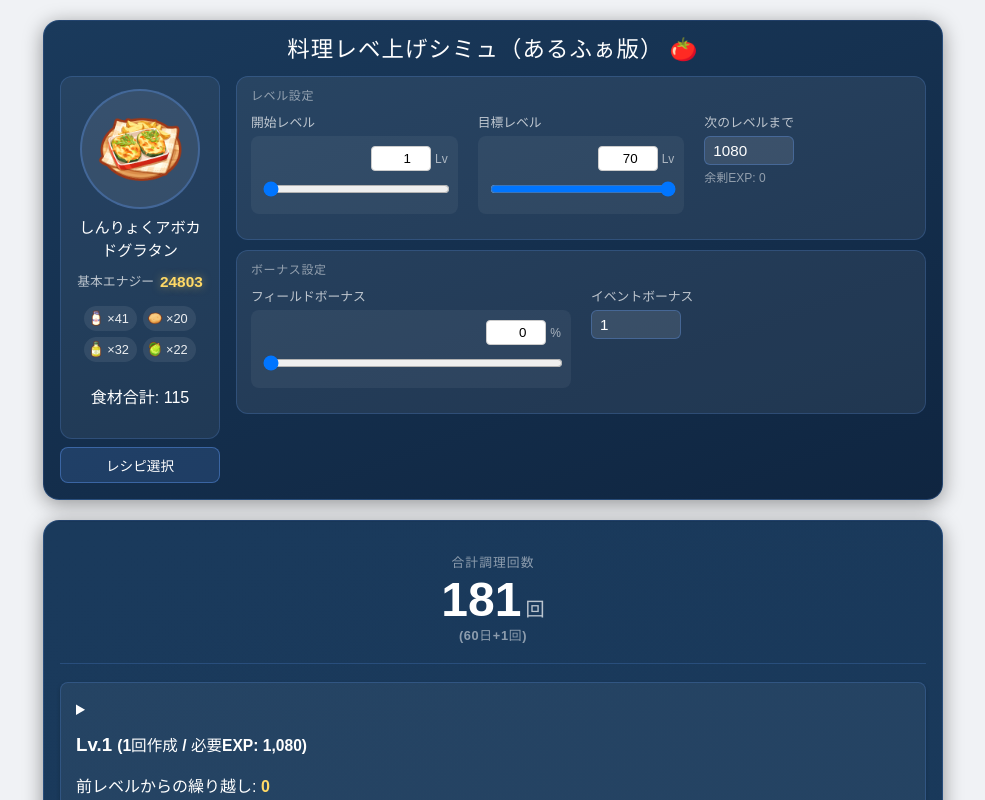
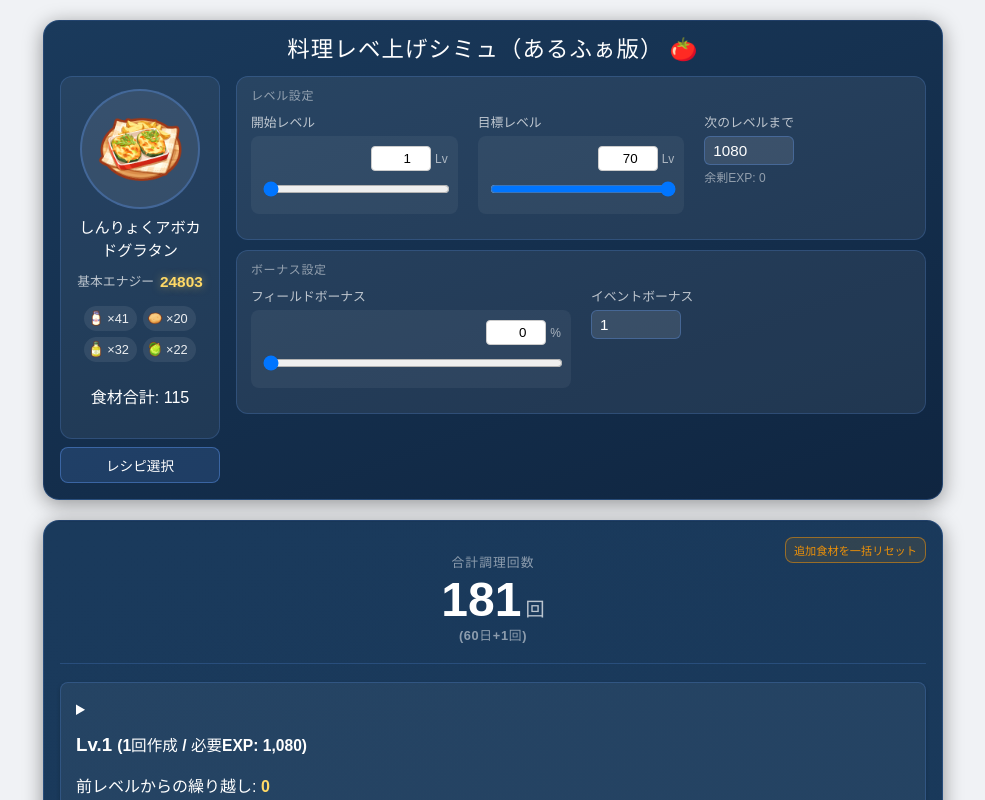
Before and after one commit to Tomattino/TomaRecipeLvSimulator, a Vue app: page / in a window 1280 px wide. Shown: the top 800 px of the page, without its empty margins (147-1132 px from the left). Built offline with nearby package versions, Linux system fonts and the light colour scheme.

Commit message:
feat: 追加食材の一括リセット機能を追加

```diff
--- a/src/components/simulator/SimulationResultList.vue
+++ b/src/components/simulator/SimulationResultList.vue
@@ -20,6 +20,11 @@
     return Math.floor((store.results?.totalCookCount ?? 0) % MEALS_PER_DAY);
   });
 
+  const handleResetAll = () => {
+    if (window.confirm('設定中のすべての食材がリセットされます。\n本当によろしいですか？')) {
+      store.clearAllExtraIngredients();
+    }
+  }
 
 
 </script>
@@ -35,6 +40,10 @@
                 ({{ requireDays }}日<template v-if="requireRemaingCnt > 0">+{{ requireRemaingCnt }}回</template>)
               </div>
             </div>
+
+            <button class="btn-reset" @click="handleResetAll">
+              追加食材を一括リセット
+            </button>
         </div>
 
         <!-- レベルごとの結果リスト -->
@@ -59,6 +68,7 @@
       color: white;
   }
   .total-banner {
+      position: relative;
       text-align: center;
       padding: 16px 0 20px;
       border-bottom: 1px solid rgba(100,160,255,0.2);
@@ -87,5 +97,16 @@
     margin-top: 6px;
     letter-spacing: 0.05em;
   }
+  .btn-reset {
+    position: absolute;
+    top: 0;
+    right: 0;
+    font-size: 0.7rem;
+    padding: 4px 8px;
+    border: 1px solid rgba(255,152,0,0.5);
+    background: rgba(255,152,0,0.1);
+    color: rgba(255,152,0,0.9);
 
+  }
+  .btn-reset:hover { background: rgba(255,252,0,0.25); }
 </style>
--- a/src/models/simulator/CookStatusMap.js
+++ b/src/models/simulator/CookStatusMap.js
@@ -86,7 +86,7 @@ export class CookStatusMap {
   }
 
   /**
-  * 追加食材をすべてクリアする
+  * 指定キーの追加食材をすべてクリアする
   *
   * @param {number} cookIndex - 個別シミュレーション条件紐づけキー
   *
@@ -98,4 +98,15 @@ export class CookStatusMap {
       extraIngredients: {} //空にする
     };
   }
+
+
+  /**
+  * 登録しているすべてのキーの追加食材をクリアする
+  *
+  **/
+  clearAllExtraIngredients(){
+    Object.keys(this._map).forEach(cookIndex => {
+      this.clearExtraIngredients(cookIndex);
+    });
+  }
 }
--- a/src/stores/simulatorStore.js
+++ b/src/stores/simulatorStore.js
@@ -106,6 +106,10 @@ export const useSimulatorStore = defineStore('simulator', () => {
   //■追加食材のクリア
   const clearExtraIngredients = (cookIndex) => cookStatusMap.clearExtraIngredients(cookIndex);
 
+  //全追加食材リセット
+  const clearAllExtraIngredients = () => cookStatusMap.clearAllExtraIngredients();
+
+
   // ■手入力エナジー
   // 追加
   const setManualEnergy = (cookIndex, val) => {
@@ -116,7 +120,6 @@ export const useSimulatorStore = defineStore('simulator', () => {
   const clearManualEnergy = (cookIndex) => {
     delete manualEnergyMap[cookIndex];
   }
-
 
   // コンポーネントで使用する変数
   return {
@@ -143,11 +146,12 @@ export const useSimulatorStore = defineStore('simulator', () => {
     setExtraQty,
     adjustExtraQty,
     getExtraQty,
+    clearAllExtraIngredients,
     openIngModal,
     closeIngModal,
     clearExtraIngredients,
     setManualEnergy,
-    clearManualEnergy
+    clearManualEnergy,
   }
 
 })
```
Lines whose indentation alone changed are shown as unchanged.
